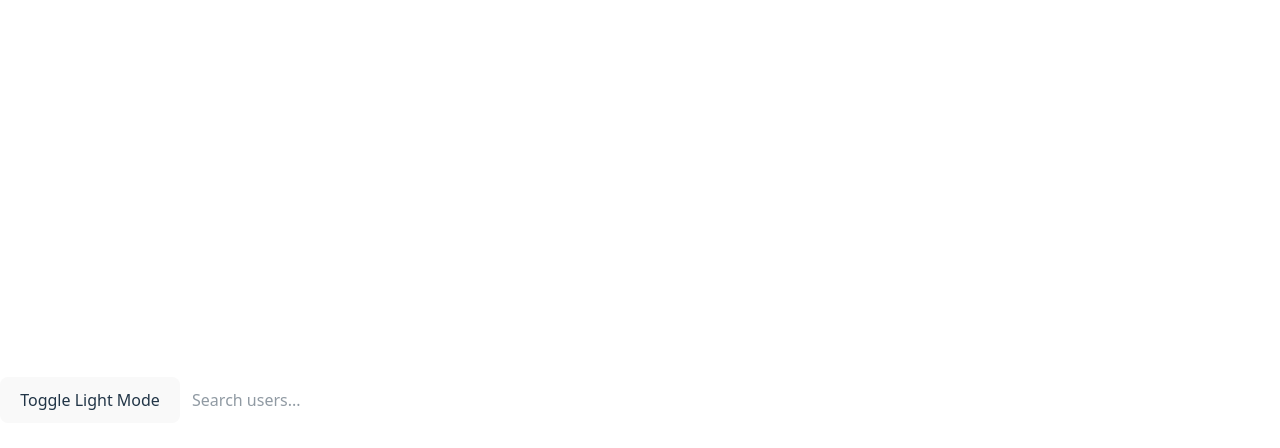
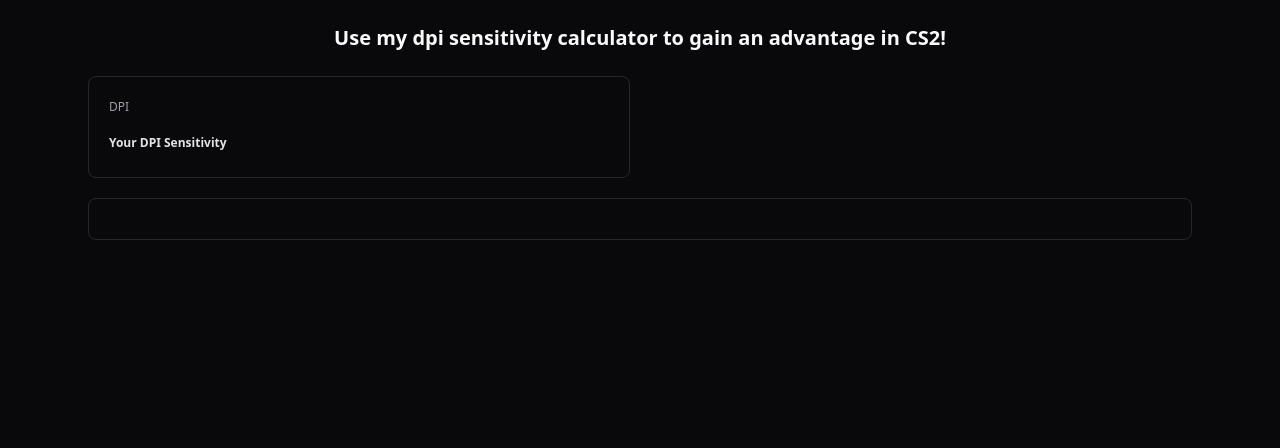
Before and after one commit to Jarrett-Bl/cs2maxdpiWeb, a React (Vite) app in the folder frontend/: page / in a window 1280 px wide. Shown: the top 448 px of the page. Built offline with nearby package versions, Linux system fonts and the light colour scheme.

Commit message:
removed old indexxcss

```diff
--- a/frontend/src/index.css
+++ b/frontend/src/index.css
@@ -1,75 +1 @@
 @import "tailwindcss";
-
-:root {
-  font-family: system-ui, Avenir, Helvetica, Arial, sans-serif;
-  line-height: 1.5;
-  font-weight: 400;
-
-  color-scheme: light dark;
-  color: rgba(255, 255, 255, 0.87);
-  background-color: #242424;
-
-  font-synthesis: none;
-  text-rendering: optimizeLegibility;
-  -webkit-font-smoothing: antialiased;
-  -moz-osx-font-smoothing: grayscale;
-}
-
-a {
-  font-weight: 500;
-  color: #646cff;
-  text-decoration: inherit;
-}
-
-a:hover {
-  color: #535bf2;
-}
-
-body {
-  margin: 0;
-  display: flex;
-  place-items: center;
-  min-width: 320px;
-  min-height: 100vh;
-}
-
-h1 {
-  font-size: 3.2em;
-  line-height: 1.1;
-}
-
-button {
-  border-radius: 8px;
-  border: 1px solid transparent;
-  padding: 0.6em 1.2em;
-  font-size: 1em;
-  font-weight: 500;
-  font-family: inherit;
-  background-color: #1a1a1a;
-  cursor: pointer;
-  transition: border-color 0.25s;
-}
-
-button:hover {
-  border-color: #646cff;
-}
-
-button:focus,
-button:focus-visible {
-  outline: 4px auto -webkit-focus-ring-color;
-}
-
-@media (prefers-color-scheme: light) {
-  :root {
-    color: #213547;
-    background-color: #ffffff;
-  }
-
-  a:hover {
-    color: #747bff;
-  }
-
-  button {
-    background-color: #f9f9f9;
-  }
-}
--- a/frontend/src/pages/MainUserPage.tsx
+++ b/frontend/src/pages/MainUserPage.tsx
@@ -1,20 +1,50 @@
 import { observer } from "mobx-react-lite";
-import { useStores } from "../mobxStore/storeContext.ts";
+//import { useStores } from "../mobxStore/storeContext.ts";
 
 const MainUserPage = observer(function MainUserPage() {
-  const { ui } = useStores();
+  //const { ui } = useStores();
+
+  // return (
+  //   <div className={ui.lightMode ? "light_mode" : ""}>
+  //     <div style={{ display: "flex", gap: 12, alignItems: "center" }}>
+  //       <button onClick={ui.toggleLightMode}>Toggle Light Mode</button>
+
+  //       <input
+  //         value={ui.search}
+  //         onChange={(e) => ui.setSearch(e.target.value)}
+  //         placeholder="Search users..."
+  //       />
+  //     </div>
+  //   </div>
+  // );
 
   return (
-    <div className={ui.lightMode ? "light_mode" : ""}>
-      <div style={{ display: "flex", gap: 12, alignItems: "center" }}>
-        <button onClick={ui.toggleLightMode}>Toggle Light Mode</button>
+    <div className="min-h-screen bg-zinc-950 text-zinc-200">
+      <h1 className="px-4 pt-6 text-center text-xl font-semibold text-zinc-50">
+        Use my dpi sensitivity calculator to gain an advantage in CS2!
+      </h1>
 
-        <input
-          value={ui.search}
-          onChange={(e) => ui.setSearch(e.target.value)}
-          placeholder="Search users..."
-        />
-      </div>
+      <main className="mx-auto grid w-full max-w-6xl grid-cols-1 gap-4 p-4 md:grid-cols-2 md:gap-5 md:p-6">
+        {/* Top Left */}
+        <section className="rounded-lg border border-zinc-800 p-4 md:p-5">
+          <div className="mb-4 flex items-center justify-between">
+            <label htmlFor="dpi" className="text-xs leading-5 text-zinc-400">DPI</label>
+          </div>
+
+          <div className="space-y-3 text-xs leading-5 text-zinc-200">
+            <h3 className="mb-1 font-semibold">Your DPI Sensitivity</h3>
+          </div>
+
+
+        </section>
+
+
+
+        {/* Bottom (spans both columns on md+) */}
+        <section className="rounded-lg border border-zinc-800 p-4 md:col-span-2 md:p-5">
+          {/* Content goes here */}
+        </section>
+      </main>
     </div>
   );
 });
```
